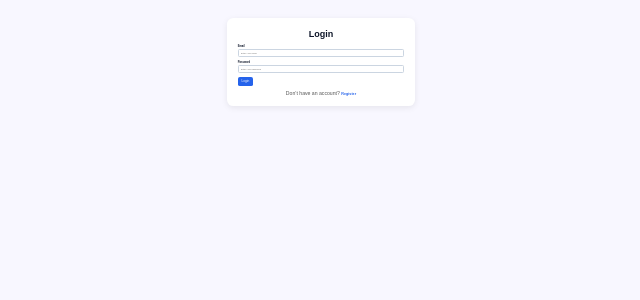
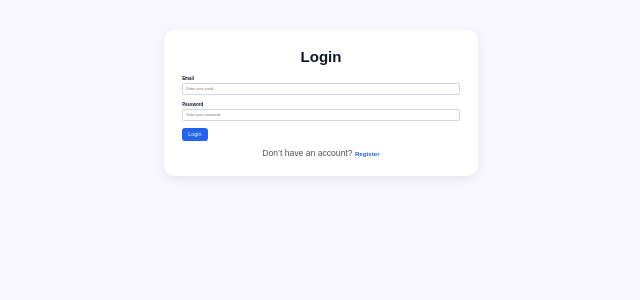
Before and after one commit to Tanishq2073/mern-ai-career-coach, a React (Vite) app in the folder client/: page / in a window 1280 px wide. Shown: the top 300 px of the page, without its empty margins (319-959 px from the left). Built offline with nearby package versions, Linux system fonts and the light colour scheme; no server answers; the HTML template or start-up script is replaced by a standard one.

Commit message:
folder names changed

```diff
--- a/client/src/styles/Dashboard.css
+++ b/client/src/styles/Dashboard.css
@@ -2,7 +2,7 @@
   box-sizing: border-box;
 }
 html {
-  zoom: 1.2;
+  zoom: 2;
 }
 body {
   margin: 0;
```
